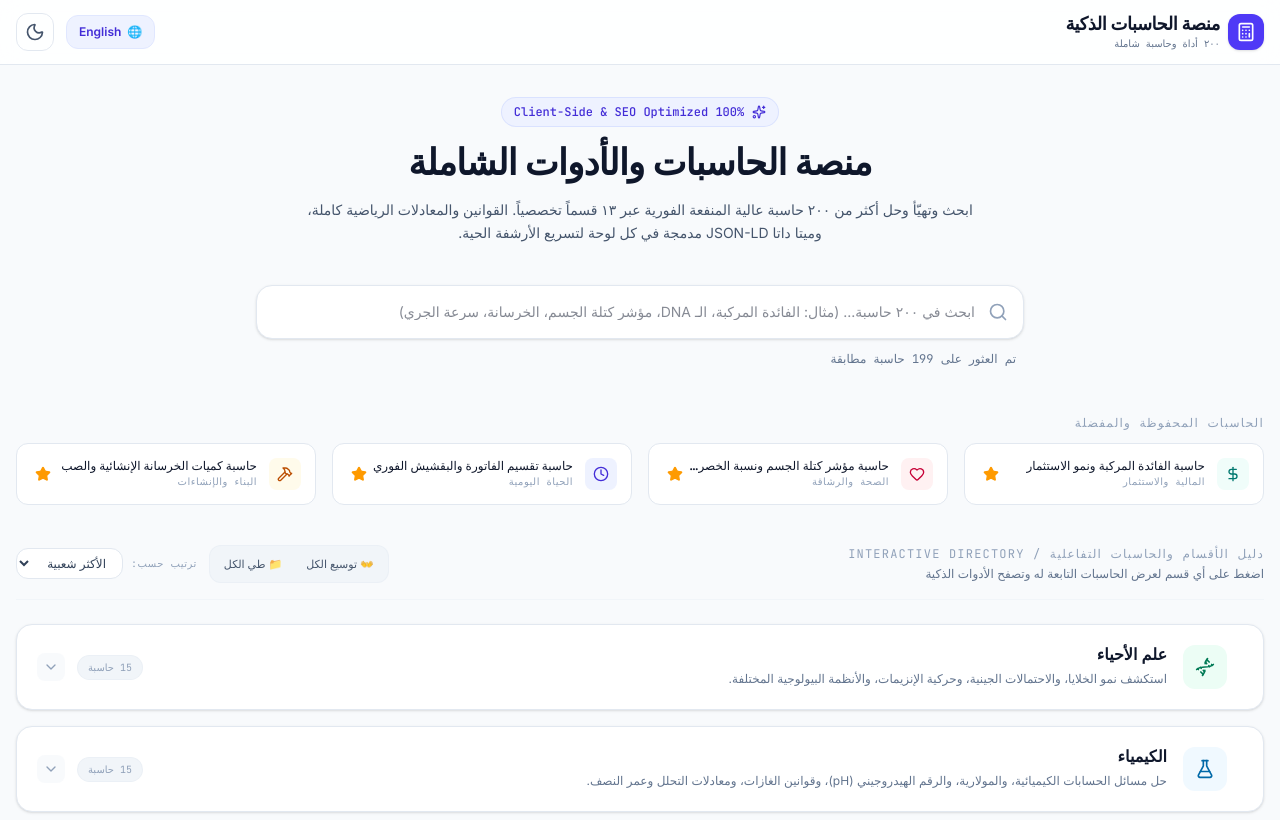
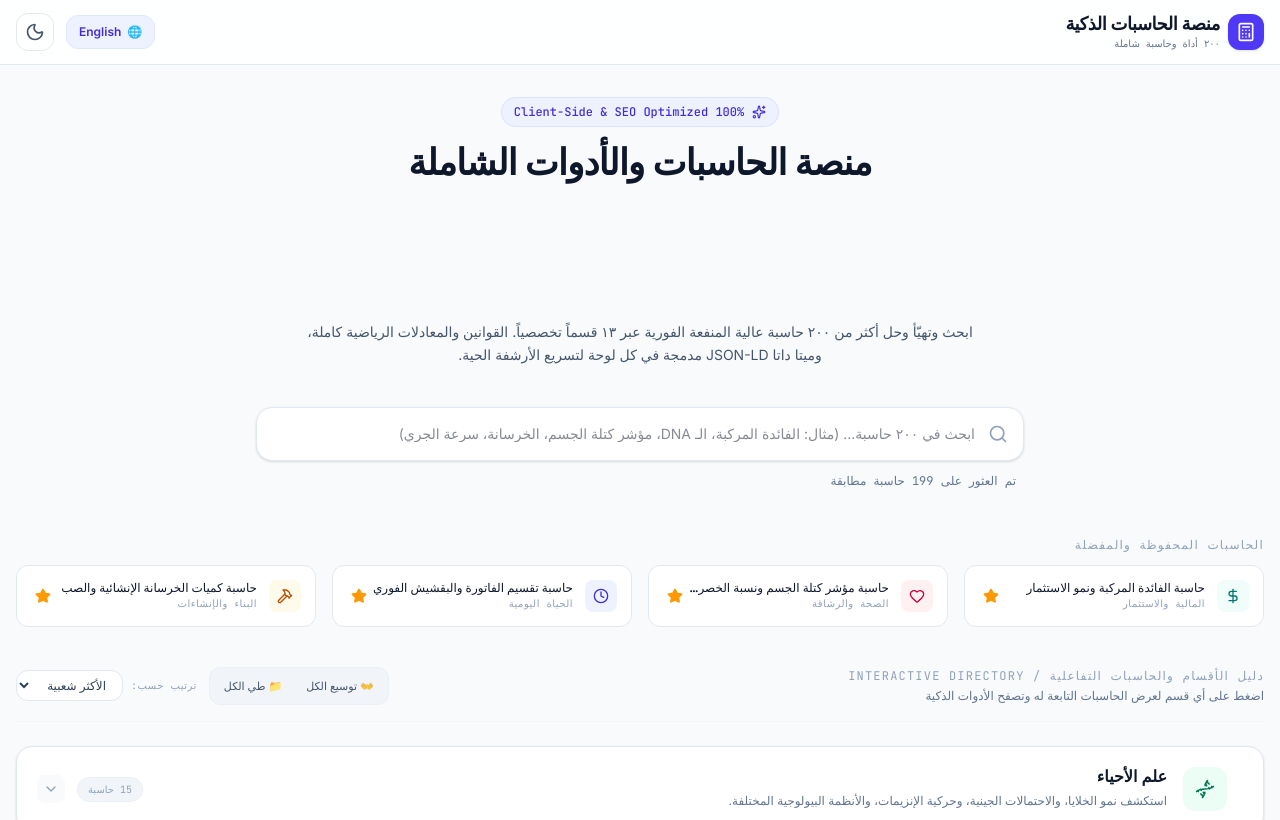
Before and after one commit to maltmym52-art/1234, a React (Vite) app: page / in a window 1280 px wide. Shown: the top 820 px of the page. Built offline with nearby package versions, Linux system fonts and the light colour scheme.

Commit message:
Add AdBanner component to App.tsx

```diff
--- a/src/App.tsx
+++ b/src/App.tsx
@@ -971,6 +971,7 @@ export default function App() {
                 <h2 className="font-display text-4xl font-bold text-slate-900 dark:text-white mb-4 tracking-tight">
                   {lang === 'ar' ? 'منصة الحاسبات والأدوات الشاملة' : 'Free Web Calculators'}
                 </h2>
+                <AdBanner adKey="877e7e4ff13f148d2f72292289d0db19" />
                 <p className="text-slate-600 dark:text-slate-300 leading-relaxed text-sm">
                   {lang === 'ar'
                     ? 'ابحث وتهيّأ وحل أكثر من ٢٠٠ حاسبة عالية المنفعة الفورية عبر ١٣ قسماً تخصصياً. القوانين والمعادلات الرياضية كاملة، وميتا داتا JSON-LD مدمجة في كل لوحة لتسريع الأرشفة الحية.'
```
